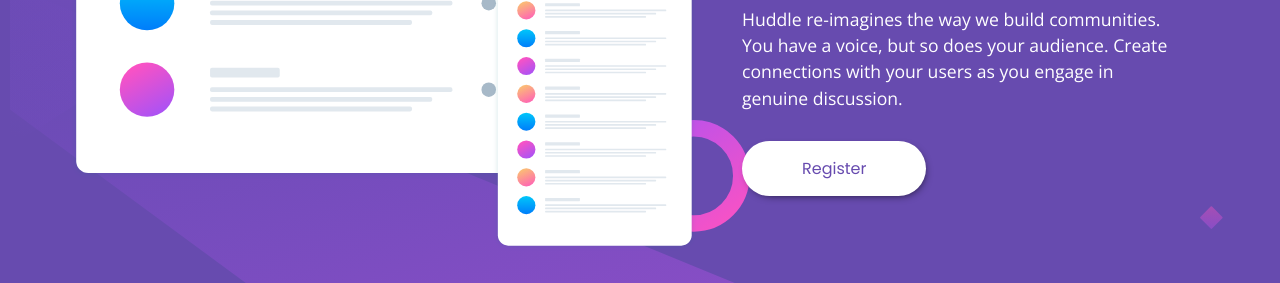
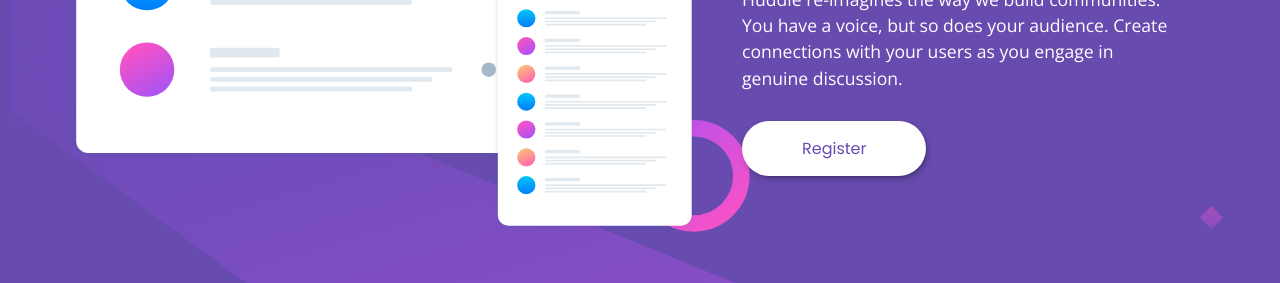
Before and after one commit to marianaceci/Frontend-Mentor-huddle-landing-page-with-single-introductory-section-master, a plain HTML site: page index.html in a window 1280 px wide. Shown: the part 381-664 px from the top of the page. Drawn offline with nearby package versions, Linux system fonts and the light colour scheme.

Commit message:
update icons

```diff
--- a/css/style.css
+++ b/css/style.css
@@ -20,6 +20,8 @@
     line-height: 1.5;
     letter-spacing: 1.6;
     font-size: 1.1rem;
+    max-width: 1600px;
+    margin: auto;
 }
 
 .header {
@@ -34,7 +36,7 @@
 
 .container {
     margin: 0 auto;
-    padding: 70px 70px;
+    padding: 50px 70px;
     display: flex;
 }
 
--- a/index.html
+++ b/index.html
@@ -8,7 +8,7 @@
   <link rel="preconnect" href="https://fonts.gstatic.com" crossorigin>
   <link href="https://fonts.googleapis.com/css2?family=Open+Sans&family=Poppins:wght@400;600&display=swap" rel="stylesheet">
   <link rel="icon" type="image/png" sizes="32x32" href="./images/favicon-32x32.png">
-  <script src="https://kit.fontawesome.com/b7d6406727.js" crossorigin="anonymous"></script>
+  <script src="https://kit.fontawesome.com/9496e249f1.js" crossorigin="anonymous"></script>
 
   <title>Frontend Mentor | Huddle landing page with single introductory section</title>
 
```
